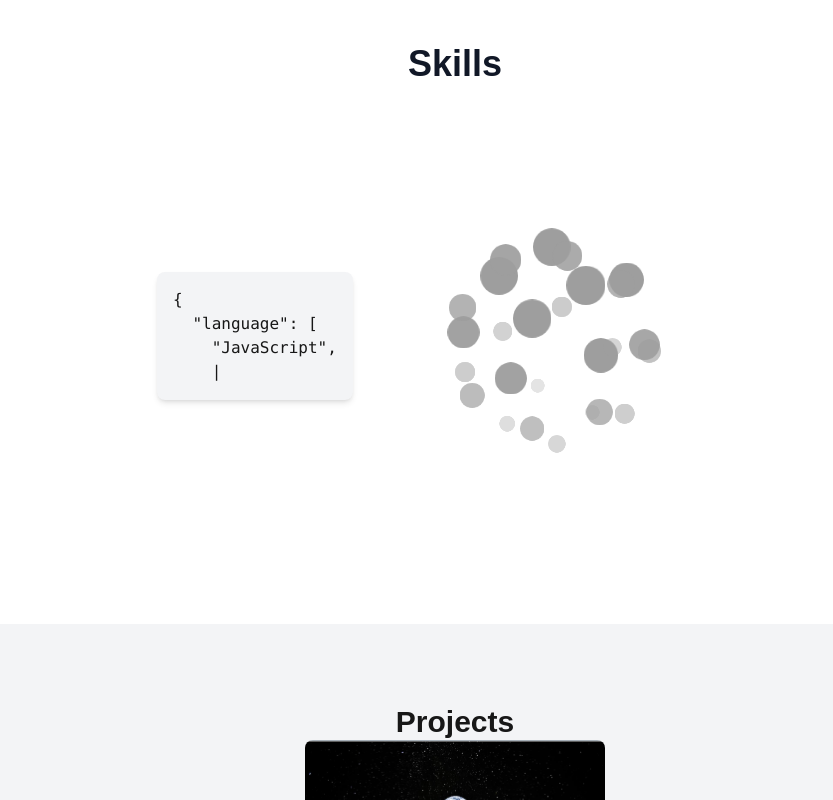
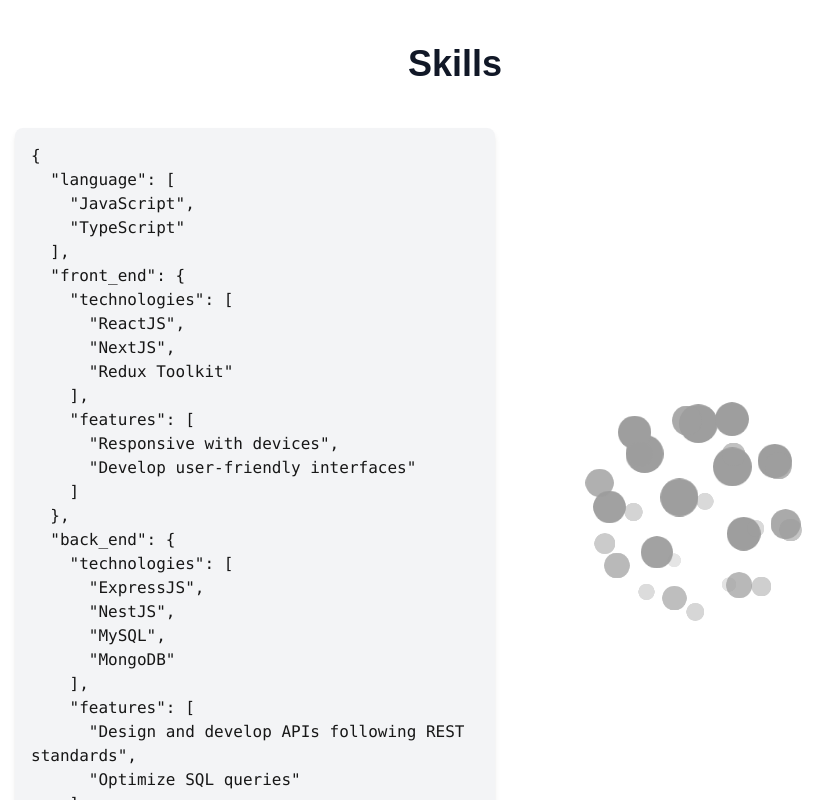
Before and after one commit to NangKhanh/portfolio, a Next.js app: page / in a window 1280 px wide. Shown: the part 1700-2500 px from the top of the page, without its empty margins (185-1018 px from the left). Built offline with nearby package versions, Linux system fonts and the light colour scheme.

Commit message:
Update flip effect skill

```diff
--- a/src/components/Sections/Skills.jsx
+++ b/src/components/Sections/Skills.jsx
@@ -1,20 +1,24 @@
 import { motion } from "framer-motion";
+import { useState } from "react";
 import { IconCloud } from "../magicui/icon-cloud";
 import TypewriterText from "../TypewriterText";
 
 export default function Skills() {
+  const [flipped, setFlipped] = useState(false);
+  const [animateSkills, setAnimateSkills] = useState(false);
   const slugs = [
-    "typescript", "javascript", "dart", "react", "flutter", "android",
-    "html5", "css3", "nodedotjs", "express", "nextdotjs", "prisma", "postgresql", "firebase", "nginx", "vercel",
+    "typescript", "javascript", "dart", "java", "react", "flutter", "android",
+    "html5", "css3", "nodedotjs", "express", "nextdotjs", "prisma",
+    "amazonaws", "postgresql", "firebase", "nginx", "vercel",
     "testinglibrary", "jest", "cypress", "docker", "git",
-    "jira", "github", "gitlab", "androidstudio", "sonarqube"
+    "jira", "github", "gitlab", "visualstudiocode", "androidstudio", "sonarqube"
   ];
   const images = slugs.map(slug => `https://cdn.simpleicons.org/${slug}/${slug}`);
 
   const myInformation = {
     language: ["JavaScript", "TypeScript"],
     front_end: {
-      technologies: ["ReactJS", "Redux Toolkit", "Ant Design"],
+      technologies: ["ReactJS", "NextJS", "Redux Toolkit"],
       features: [
         "Responsive with devices",
         "Develop user-friendly interfaces"
@@ -29,10 +33,26 @@ export default function Skills() {
         "Optimize SQL queries"
       ]
     }
-
   };
 
-  const formattedText = [JSON.stringify(myInformation, null, 2)]; // Format JSON đẹp
+  const skills = [
+    { name: "HTML", level: 80 },
+    { name: "CSS", level: 95 },
+    { name: "JavaScript", level: 90 },
+    { name: "TypeScript", level: 70 },
+    { name: "ReactJS", level: 95 },
+    { name: "NextJS", level: 75 },
+    { name: "ExpressJS", level: 65 },
+    { name: "NestJS", level: 70 },
+    { name: "MySQL", level: 70 },
+    { name: "MongoDB", level: 65 },
+  ];
+
+  const handleFlip = () => {
+    setFlipped(!flipped);
+    setAnimateSkills(!flipped);
+  };
+
   return (
     <motion.section
       id="skills"
@@ -41,15 +61,44 @@ export default function Skills() {
       animate={{ opacity: 1, y: 0 }}
       transition={{ duration: 1 }}
     >
-      <h2 className="text-4xl font-bold text-gray-900 dark:text-white">
-        Skills
-      </h2>
+      <h2 className="text-4xl font-bold text-gray-900 dark:text-white">Skills</h2>
       <div className="flex-media">
-        <div className="mt-6 p-4 bg-gray-100 dark:bg-gray-800 rounded-lg shadow-md inline-block text-left font-mono whitespace-break-spaces size-fit">
-          <TypewriterText text={formattedText} />
+        <div
+          className="relative mt-6 p-4 bg-gray-100 dark:bg-gray-800 rounded-lg shadow-md inline-block text-left font-mono whitespace-break-spaces cursor-pointer size-fit"
+          style={{ height: "47rem", width: "30rem", perspective: "1000px" }}
+          onClick={handleFlip}
+        >
+          <motion.div
+            className="relative w-full h-full"
+            animate={{ rotateY: flipped ? 180 : 0 }}
+            transition={{ duration: 0.6 }}
+            style={{ transformStyle: "preserve-3d" }}
+          >
+            <div className="absolute w-full h-full" style={{ backfaceVisibility: "hidden" }}>
+              <TypewriterText key={flipped} text={[JSON.stringify(myInformation, null, 2)]} delay={10} />
+            </div>
+            <div className="absolute w-full h-full flex flex-col items-start justify-center p-6 bg-gray-100 dark:bg-gray-800 rounded-lg" style={{ transform: "rotateY(180deg)", backfaceVisibility: "hidden" }}>
+              {skills.map((skill, index) => (
+                <div key={index} className="w-full mb-4">
+                  <div className="flex justify-between text-sm font-medium text-gray-900 dark:text-gray-200">
+                    <span>{skill.name}</span>
+                    <span>{skill.level}%</span>
+                  </div>
+                  <div className="w-full bg-gray-300 dark:bg-gray-700 rounded-full h-2.5 mt-1">
+                    <motion.div
+                      className="bg-blue-500 h-2.5 rounded-full"
+                      initial={{ width: 0 }}
+                      animate={{ width: animateSkills ? `${skill.level}%` : 0 }}
+                      transition={{ duration: 1.5 }}
+                    />
+                  </div>
+                </div>
+              ))}
+            </div>
+          </motion.div>
         </div>
 
-        <div className="relative flex  items-center justify-center overflow-hidden mt-10 size-fit side-image">
+        <div className="relative flex items-center justify-center overflow-hidden mt-10 size-fit">
           <IconCloud images={images} />
         </div>
       </div>
```
